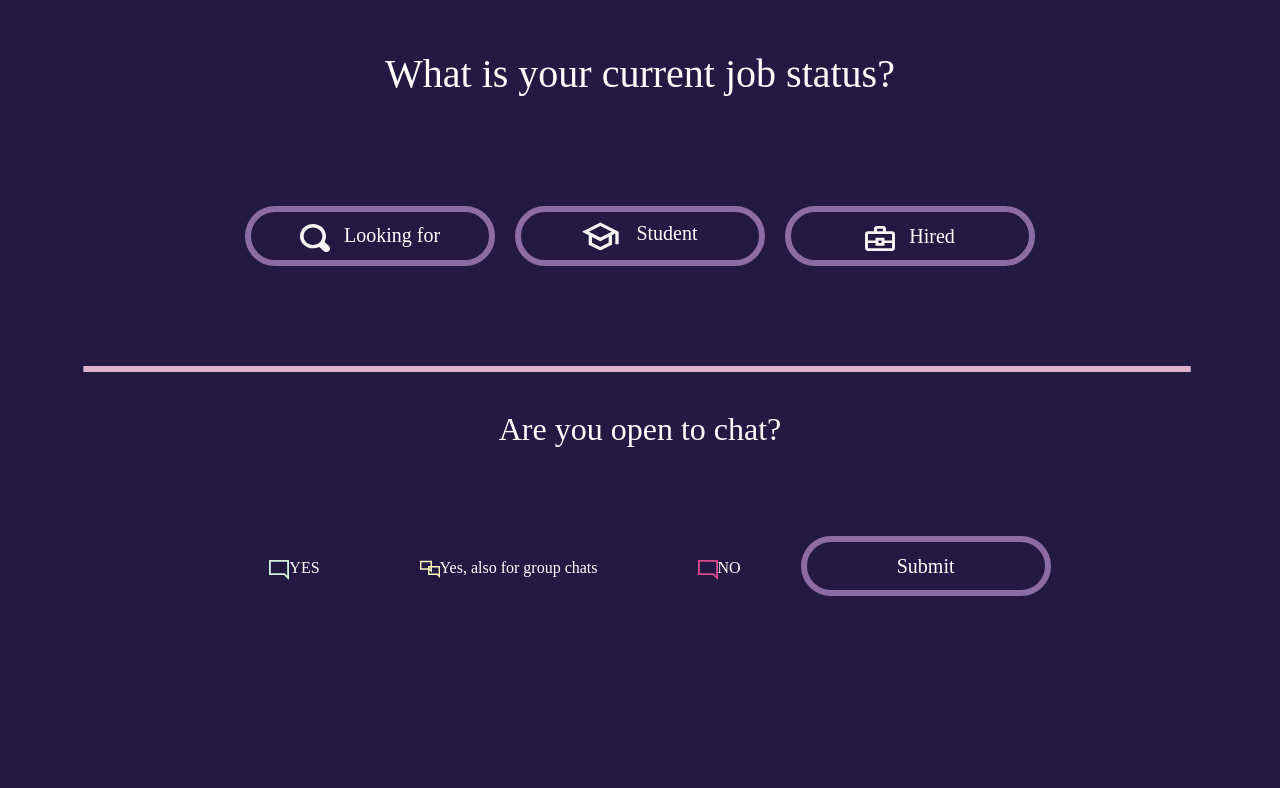
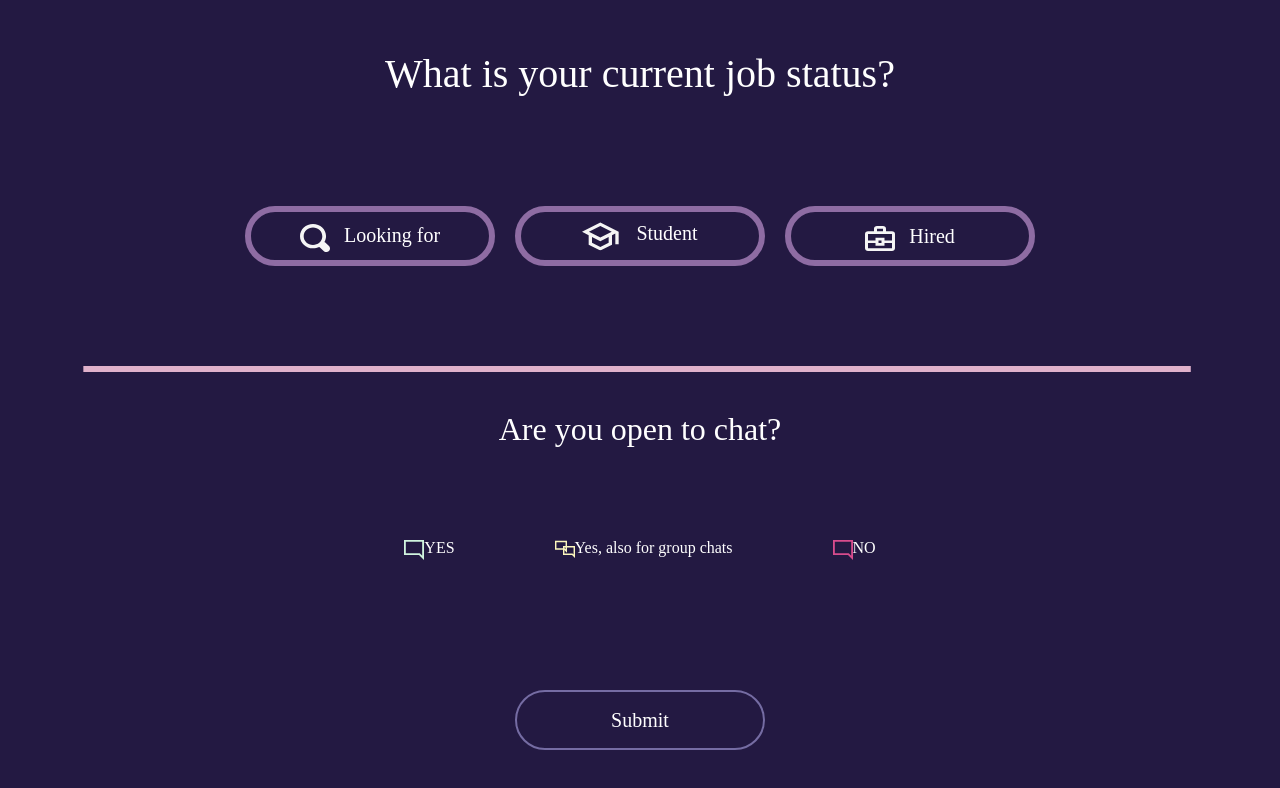
Before and after one commit to Gabriela-Mozer/routine-creator, an Angular app: page /app-business-user-info in a window 1280 px wide. Shown: the top 788 px of the page. Built offline with nearby package versions, Linux system fonts and the light colour scheme.

Commit message:
added styles to submit botton

```diff
--- a/src/app/components/business-user-info/business-user-info.component.css
+++ b/src/app/components/business-user-info/business-user-info.component.css
@@ -123,6 +123,21 @@ button.clicked {
   text-decoration-color: #d84c8d;
 }
 
+.submit-button {
+  align-self: center;
+  border: none;
+}
+.active {
+  cursor: pointer;
+  background: linear-gradient(265.39deg, #756ca3 4.4%, #e0b1cb 88.73%);
+}
+
+
+.disabled {
+  border: 2px solid #756ca3!important;
+  cursor: not-allowed!important;
+}
+
 @media (max-width: 800px) {
   .business-header {
     text-align: center;
--- a/src/app/components/business-user-info/business-user-info.component.html
+++ b/src/app/components/business-user-info/business-user-info.component.html
@@ -5,18 +5,22 @@
     <button
       class="looking-button"
       (click)="onClickedButton('looking-button')"
-    [ngClass]="{'clicked': clickedButton === 'looking-button'}">
+      [ngClass]="{ clicked: clickedButton === 'looking-button' }"
+    >
       <img class="glass" src="../../../assets/looking-for.svg" />Looking for
     </button>
     <button
       class="student-button"
       (click)="onClickedButton('student-button')"
-    [ngClass]="{'clicked': clickedButton === 'student-button'}">
+      [ngClass]="{ clicked: clickedButton === 'student-button' }"
+    >
       <img class="student" src="../../../assets/school.svg" />Student
     </button>
-    <button class="hired-button"
+    <button
+      class="hired-button"
       (click)="onClickedButton('hired-button')"
-    [ngClass]="{'clicked': clickedButton === 'hired-button'}">
+      [ngClass]="{ clicked: clickedButton === 'hired-button' }"
+    >
       <img class="hired" src="../../../assets/business_center.svg" />Hired
     </button>
   </div>
@@ -35,7 +39,7 @@
           id="yes-chat"
           value="yes-chat"
           class="yes-chat"
-          (click)="onInputClick('yes');onOptionClick('yes')"
+          (click)="onInputClick('yes'); onOptionClick('yes')"
         />
         <img [src]="getImgPath('yes')" alt="yes-graph" />
         <span
@@ -53,7 +57,6 @@
           id="group-chat"
           class="group-chat"
           (click)="onInputClick('yes-group'); onOptionClick('yes-group')"
-
         />
 
         <img [src]="getImgPath('yes-group')" alt="group-graph" />
@@ -71,8 +74,7 @@
           value="no-chat"
           id="no-chat"
           class="no-chat"
-          (click)="onInputClick('no');onOptionClick('no') "
-
+          (click)="onInputClick('no'); onOptionClick('no')"
         />
         <img [src]="getImgPath('no')" alt="no-chat" />
         <span
@@ -82,11 +84,15 @@
           >NO</span
         >
       </label>
-
+    </form>
+  </div>
   <button
     type="button"
     class="submit-button"
-      (click)="onSubmit()">Submit</button>
-    </form>
+    (click)="onSubmit()"
+    [ngClass]="{'active': areFieldSelected(), disabled: !areFieldSelected()}"
+    [disabled]="!areFieldSelected"
+    >
+    Submit
+  </button>
 </div>
-</div>
--- a/src/app/components/business-user-info/business-user-info.component.ts
+++ b/src/app/components/business-user-info/business-user-info.component.ts
@@ -50,7 +50,14 @@ export class BusinessUserInfoComponent implements OnInit{
  }
 
  onSubmit(): void {
-  console.log(this.formData.checkboxesBusinessData)
-  this.dataSavingService.saveData(this.formData.checkboxesBusinessData)
+  this.dataSavingService.saveData(this.formData.checkboxesBusinessData);
+  this.dataSavingService.getSelectedButton();
+ }
+
+ areFieldSelected(): boolean {
+   return (
+    this.clickedButton !== '' &&
+    this.clickedInput !== '' || this.clickedOption !== ''
+   );
  }
 }
```
Lines whose indentation alone changed are shown as unchanged.
